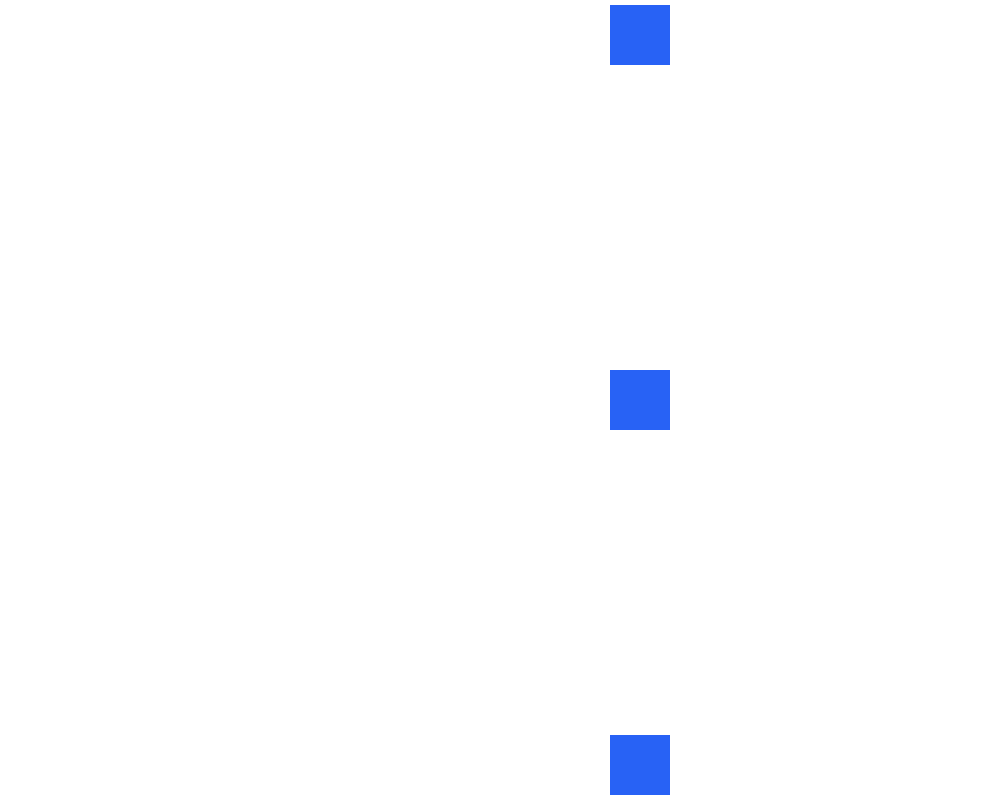
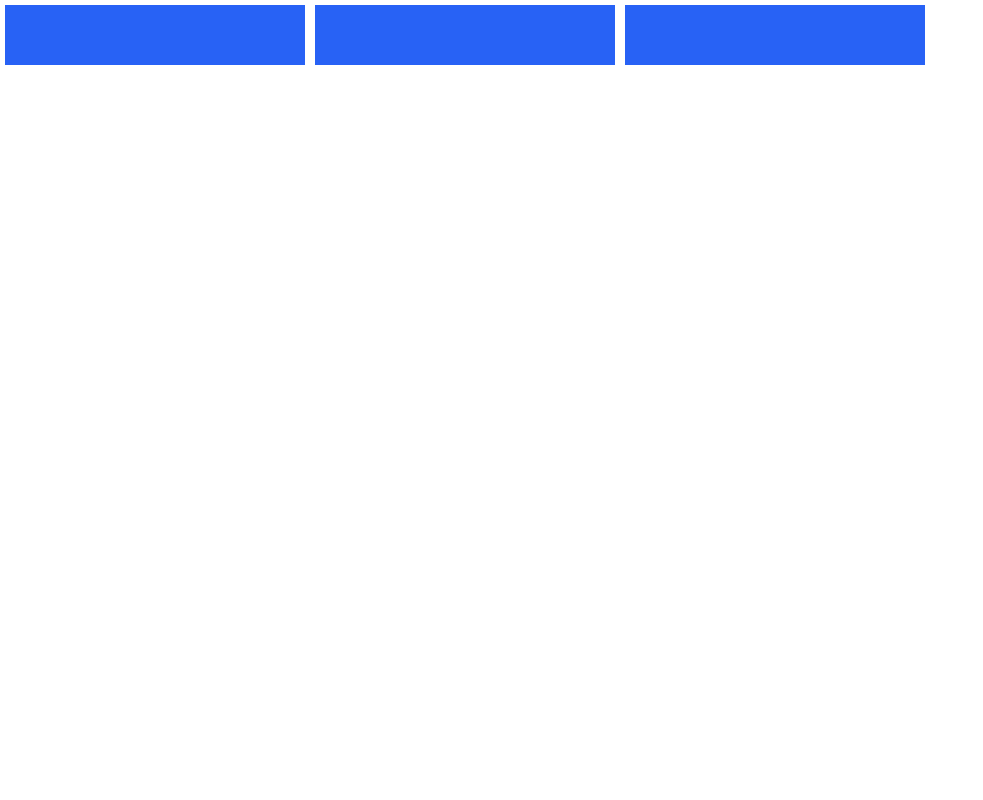
Before and after one commit to emersonbrs/flexbox-bonus-bootcamp, a plain HTML site: page index.html in a window 1280 px wide. Shown: the whole page, without its empty margins (0-983 px from the left). Drawn offline with Linux system fonts and the light colour scheme.

Commit message:
Redimensionamento

```diff
--- a/styles.css
+++ b/styles.css
@@ -7,14 +7,13 @@ body,
 
 #app {
   display: flex;
-  flex-direction: column;
-  align-items: center;
-  justify-content: space-between;
 }
 
 .box {
-  width: 60px;
+  width: 300px;
   height: 60px;
   background: #2862f5;
   margin: 5px;
+  flex-: 1;
+  /* flex é a junção de flex-grow e flex-shrink (flex: 1 0;)*/
 }
```
